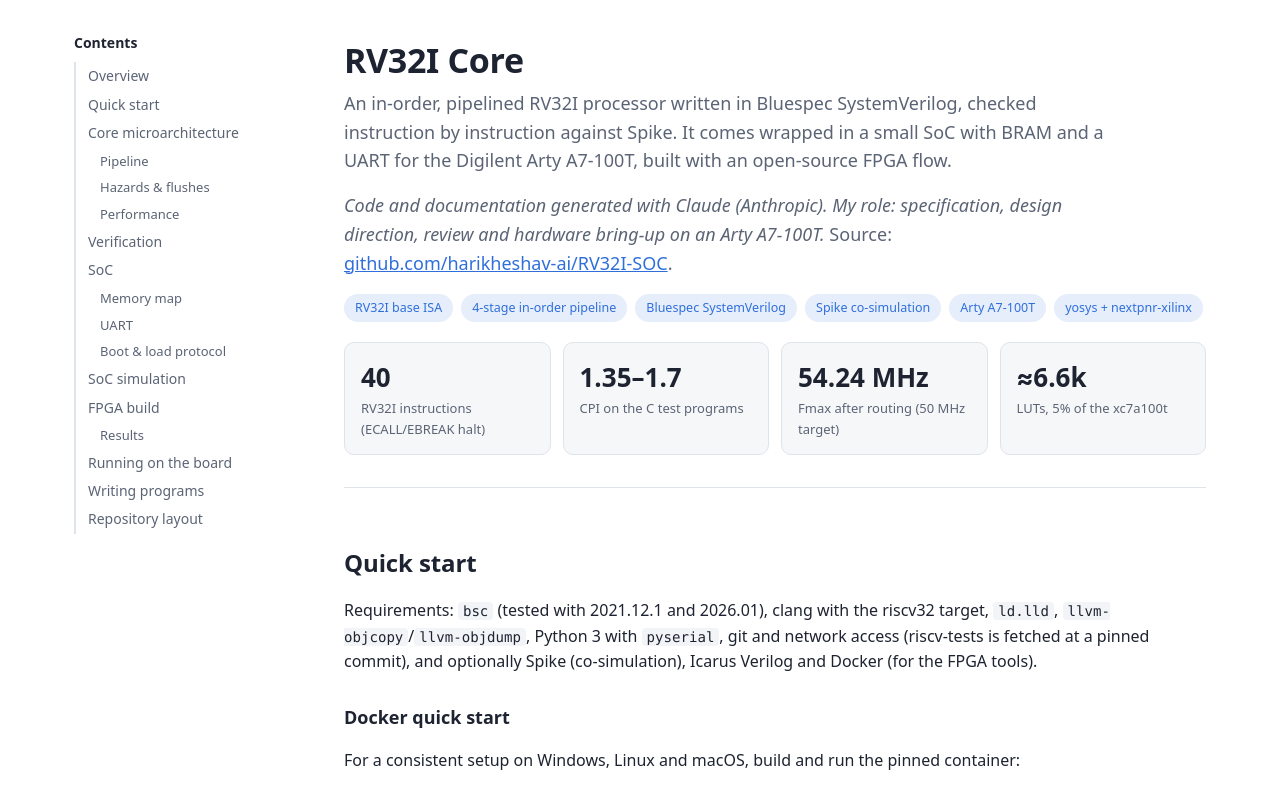
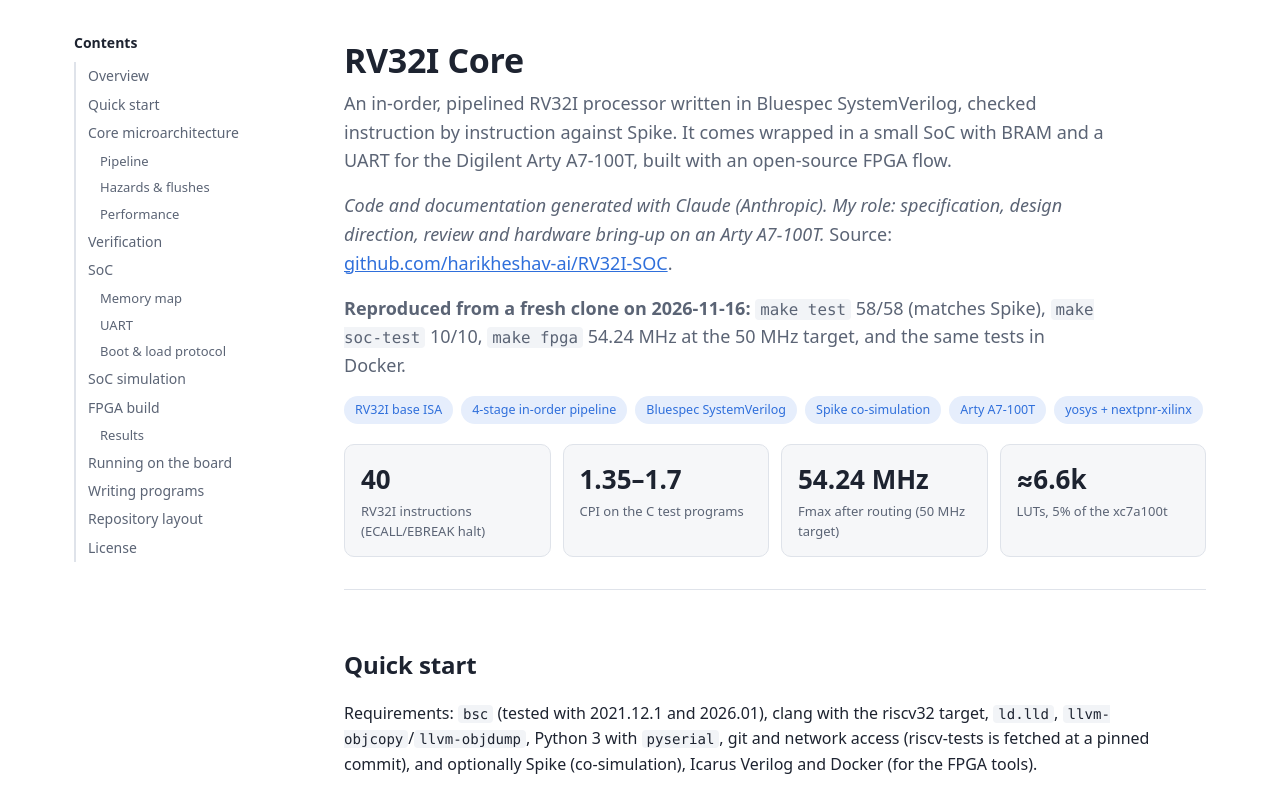
Before and after one commit to harikheshav-ai/RV32I-SOC, a plain HTML site: page docs/index.html in a window 1280 px wide. Shown: the top 786 px of the page. Drawn offline with Linux system fonts and the light colour scheme.

Commit message:
Website: reproduced note and licence

```diff
--- a/docs/index.html
+++ b/docs/index.html
@@ -221,6 +221,7 @@
   <a href="#board">Running on the board</a>
   <a href="#software">Writing programs</a>
   <a href="#layout">Repository layout</a>
+  <a href="#license">License</a>
 </nav>
 
 <main>
@@ -233,6 +234,8 @@
   <p class="lede"><em>Code and documentation generated with Claude (Anthropic). My role: specification,
   design direction, review and hardware bring-up on an Arty A7-100T.</em>
   Source: <a href="https://github.com/harikheshav-ai/RV32I-SOC">github.com/harikheshav-ai/RV32I-SOC</a>.</p>
+  <p class="lede"><strong>Reproduced from a fresh clone on 2026-11-16:</strong> <code>make test</code> 58/58 (matches Spike),
+  <code>make soc-test</code> 10/10, <code>make fpga</code> 54.24 MHz at the 50 MHz target, and the same tests in Docker.</p>
   <div class="badges">
     <span class="badge">RV32I base ISA</span>
     <span class="badge">4-stage in-order pipeline</span>
@@ -678,6 +681,11 @@ docs/index.html        <span class="d">this page</span></code></pre></div>
   <tr><td><code>make clean</code></td><td>Remove <code>build/</code>, <code>out/</code> and <code>out-soc/</code> (keeps <code>fpga/chipdb/</code>)</td></tr>
 </table>
 
+<h2 id="license">License</h2>
+<p>MIT (see <code>LICENSE</code>). <code>tests/env/test_macros.h</code> is from
+<a href="https://github.com/riscv-software-src/riscv-tests">riscv-tests</a> (BSD-3-Clause, see <code>LICENSE-riscv-tests</code>);
+the riscv-tests suite itself is fetched at build time, not included.</p>
+
 </main>
 </div>
 </body>
```
